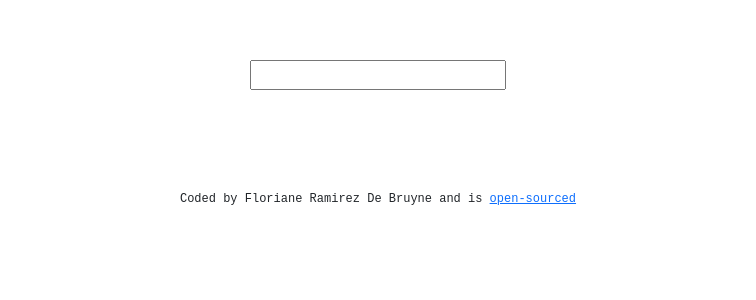
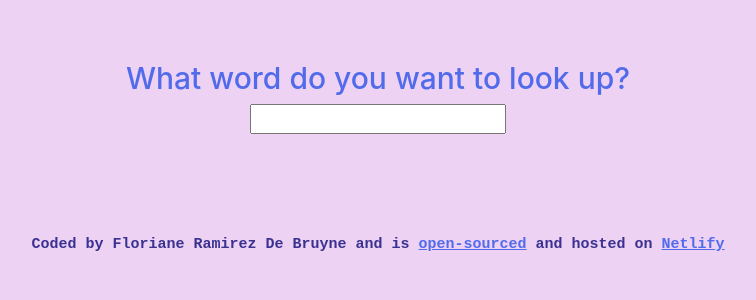
Before and after one commit to floradb26/dictionary-app, a React (Create React App) app: page / in a window 1280 px wide. Shown: the top 300 px of the page, without its empty margins (262-1018 px from the left). Built offline with nearby package versions, Linux system fonts and the light colour scheme.

Commit message:
CSS updates

```diff
--- a/src/App.css
+++ b/src/App.css
@@ -1,3 +1,7 @@
+body {
+  background-color: #EDD2F3;
+}
+
 .App-header {
   margin: 60px 0 100px 0;
   text-align: center;
@@ -6,5 +10,11 @@
 .footer {
   text-align: center;
   font-family: monospace;
-  font-size: 12px;
+  font-weight: bold;
+  font-size: 15px;
+  color: #3a3191;
 }
+
+.footer a {
+color: #516BEB;
+}
--- a/src/App.js
+++ b/src/App.js
@@ -10,7 +10,7 @@ export default function App() {
         <Dictionary />
       </main>
       </header>
-      <footer className="footer">Coded by Floriane Ramirez De Bruyne and is <a href="https://github.com/floradb26/dictionary-app" rel="noreferrer">open-sourced</a></footer>
+      <footer className="footer">Coded by Floriane Ramirez De Bruyne and is <a href="https://github.com/floradb26/dictionary-app" rel="noreferrer">open-sourced</a> and hosted on <a href="https://naughty-swanson-5a74d2.netlify.app/" rel="noreferrer">Netlify</a></footer>
       </div>
     </div>
   );
--- a/src/Dictionary.css
+++ b/src/Dictionary.css
@@ -1,3 +1,13 @@
+h1 {
+    text-align: center;
+font-size: 30px;
+}
+
 .Dictionary {
-    color: rgb(0, 0, 0);
+    color: #516BEB;
 }
+
+.section {
+    text-align: left;
+    margin-left: 50px;
+}
--- a/src/Dictionary.js
+++ b/src/Dictionary.js
@@ -24,10 +24,13 @@ export default function Dictionary() {
 
     return (
    <div className="Dictionary">
+       <h1>What word do you want to look up?</h1>
     <form onSubmit={search}>
         <input type="search" onChange={handleKeywordChange}/>
     </form>
+    <section className="section">
     <Results results={results}/>
+    </section>
    </div>
    );
 }
```
